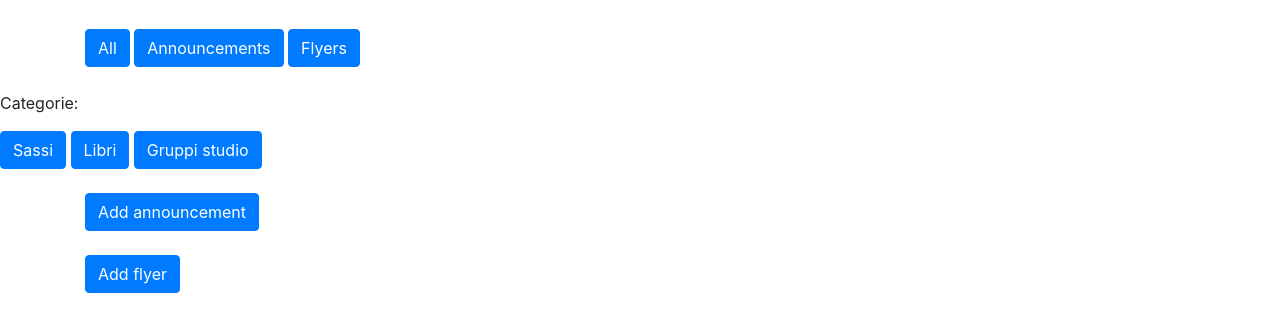
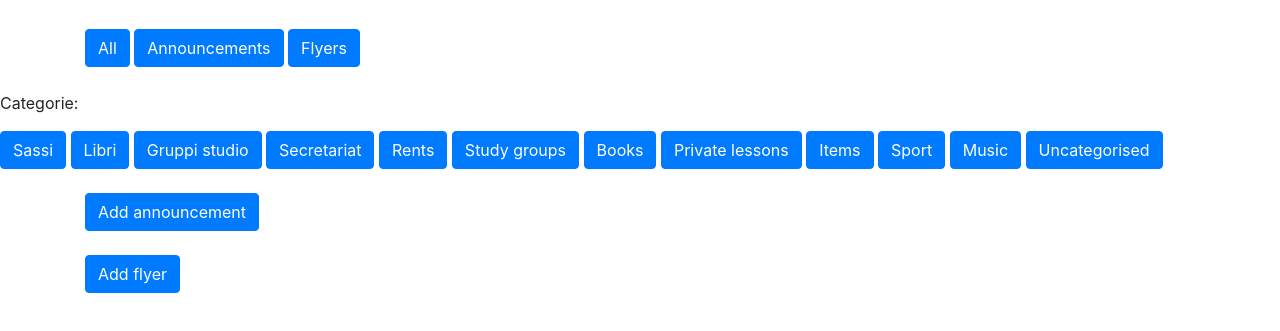
Before and after one commit to sofiazanrosso/SEII-project-1, a website: page project-api/public/index.html in a window 1280 px wide. Shown: the part 51-382 px from the top of the page. Drawn offline with nearby package versions, Linux system fonts and the light colour scheme; no server answers.

Commit message:
[with Sofia] added categories to db and fixed little errors

```diff
--- a/project-api/public/index.html
+++ b/project-api/public/index.html
@@ -1,12 +1,17 @@
 <!DOCTYPE html>
 <html>
+
 <head>
+
     <meta charset='utf-8'>
     <title>Board</title>
     <meta name='viewport' content='width=device-width, initial-scale=1'>
     <link rel="stylesheet" href="https://maxcdn.bootstrapcdn.com/bootstrap/4.5.2/css/bootstrap.min.css">
+
 </head>
+
 <body>
+
   <script src="https://ajax.googleapis.com/ajax/libs/jquery/2.1.3/jquery.min.js"></script>
   <script src="client.js"></script>
 
@@ -26,6 +31,16 @@
     <a class="btn btn-primary" onclick="selectCat( '5fafb1e46adb2b2e08a00acd' )" role="button">Sassi</a>
     <a class="btn btn-primary" onclick="selectCat( '5fb6e0ba2ae29813947c65aa' )" role="button">Libri</a>
     <a class="btn btn-primary" onclick="selectCat( '5fb6e0cb2ae29813947c65ab' )" role="button">Gruppi studio</a>
+    <a class="btn btn-primary" onclick="selectCat( '5fbbf40c795ed2391cb71979' )" role="button">Secretariat</a>
+    <a class="btn btn-primary" onclick="selectCat( '5fbbf3e9795ed2391cb71977' )" role="button">Rents</a>
+    <a class="btn btn-primary" onclick="selectCat( '5fbbf441795ed2391cb7197b' )" role="button">Study groups</a>
+    <a class="btn btn-primary" onclick="selectCat( '5fbbf402795ed2391cb71978' )" role="button">Books</a>
+    <a class="btn btn-primary" onclick="selectCat( '5fbbf448795ed2391cb7197c' )" role="button">Private lessons</a>
+    <a class="btn btn-primary" onclick="selectCat( '5fbbf415795ed2391cb7197a' )" role="button">Items</a>
+    <a class="btn btn-primary" onclick="selectCat( '5fbbf44e795ed2391cb7197d' )" role="button">Sport</a>
+    <a class="btn btn-primary" onclick="selectCat( '5fbbf455795ed2391cb7197e' )" role="button">Music</a>
+    <a class="btn btn-primary" onclick="selectCat( '5fbbf5b0795ed2391cb7197f' )" role="button">Uncategorised</a>
+
   </div>
 
   <div id="root" class="container"></div>
@@ -38,4 +53,5 @@
   </div>
 
 </body>
+
 </html>
--- a/project-api/public/script.js
+++ b/project-api/public/script.js
@@ -26,6 +26,8 @@ function addAnnouncement() {
         .then((resp) => {
             console.log(resp);
             console.log(newCategory);
+            //redirect the page
+            window.location.href = 'index.html';
         })
         .catch(error => console.error(error));
 }
```
Also changed, not shown: project-api/public/add.html (+17 -0 lines), project-api/public/addFly.html (+15 -0 lines), 3 other files.
